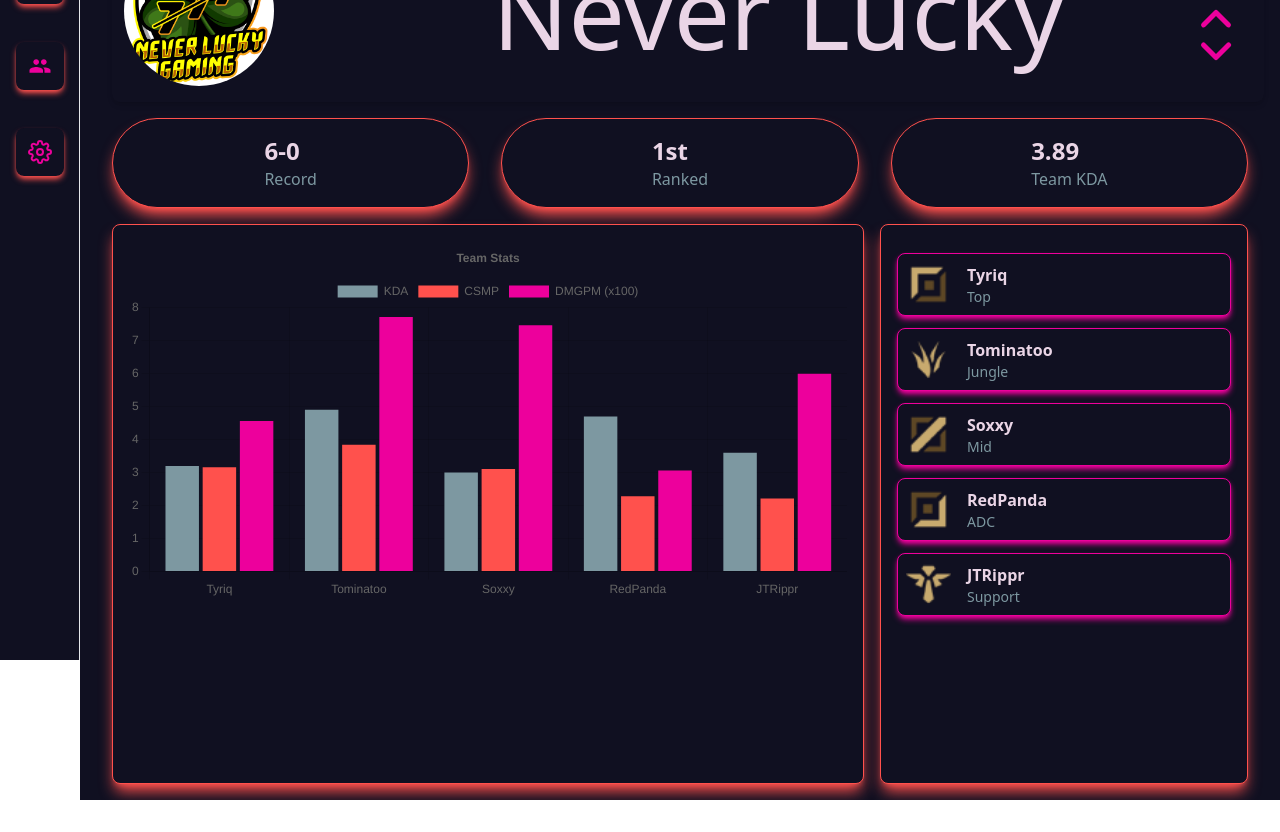
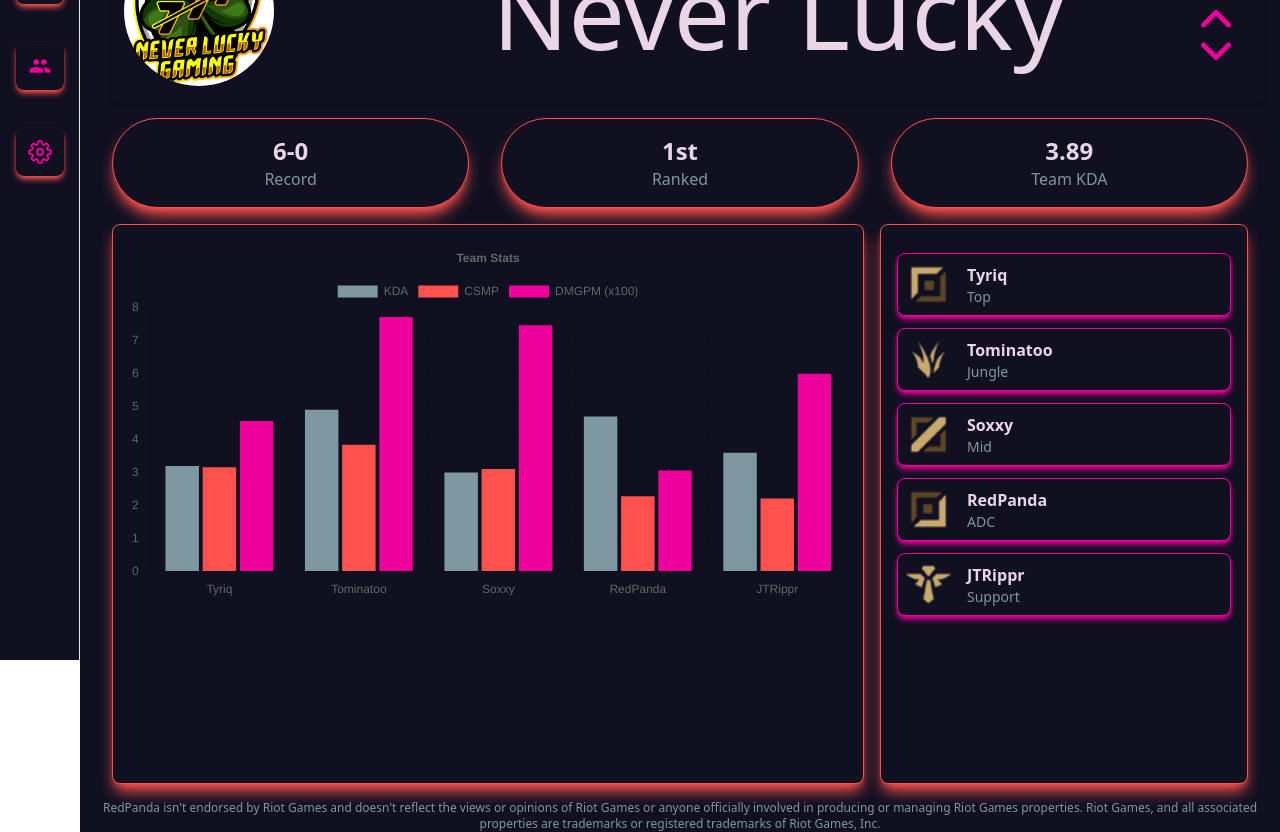
Before and after one commit to LOLRedPanda/app-core, a Next.js app in the folder web/: page / in a window 1280 px wide. Shown: the part 140-972 px from the top of the page. Before the commit the page ends 940 px from the top, so only its background shows below. Built offline with nearby package versions, Linux system fonts and the light colour scheme.

Commit message:
added legal footer

```diff
--- a/web/components/Dashboard.tsx
+++ b/web/components/Dashboard.tsx
@@ -1,7 +1,7 @@
 import PropTypes, {InferProps} from 'prop-types'
 import TopCards from '../components/TopCards';
 import BarChart from '../components/BarChart';
-import Members from '../components/members';
+import Members from '../components/Members';
 import ListBox from '../components/ListBox';
 
 function DashBoard({data}: InferProps<typeof DashBoard.propTypes>) {
--- a/web/components/TopCardItem.tsx
+++ b/web/components/TopCardItem.tsx
@@ -5,7 +5,7 @@ function TopCardItem({ label, data }: InferProps<typeof TopCardItem.propTypes>)
   return (
     <div className="flex bg-[#101021] shadow-lg shadow-[#FF514D] justify-between p-4 border border-[#FF514D] rounded-full">
       <div className="grid items-center m-auto">
-          <p className="grid-col-1 grid-row-1 text-2xl text-[#EAD5E6] font-bold">
+          <p className="grid-col-1 grid-row-1 text-2xl text-[#EAD5E6] text-center font-bold">
             {data}
           </p>
           <p className="text-[#7D98A1]">{label}</p>
--- a/web/pages/index.tsx
+++ b/web/pages/index.tsx
@@ -18,6 +18,7 @@ const Home: NextPage = () => {
           <DashBoard data={data}/>
         </div>
       </main>
+      <footer className='text-xs bg-[#101021] text-[#7D98A1] text-center'>RedPanda isn't endorsed by Riot Games and doesn't reflect the views or opinions of Riot Games or anyone officially involved in producing or managing Riot Games properties. Riot Games, and all associated properties are trademarks or registered trademarks of Riot Games, Inc.</footer>
     </div>
   )
 }
```
